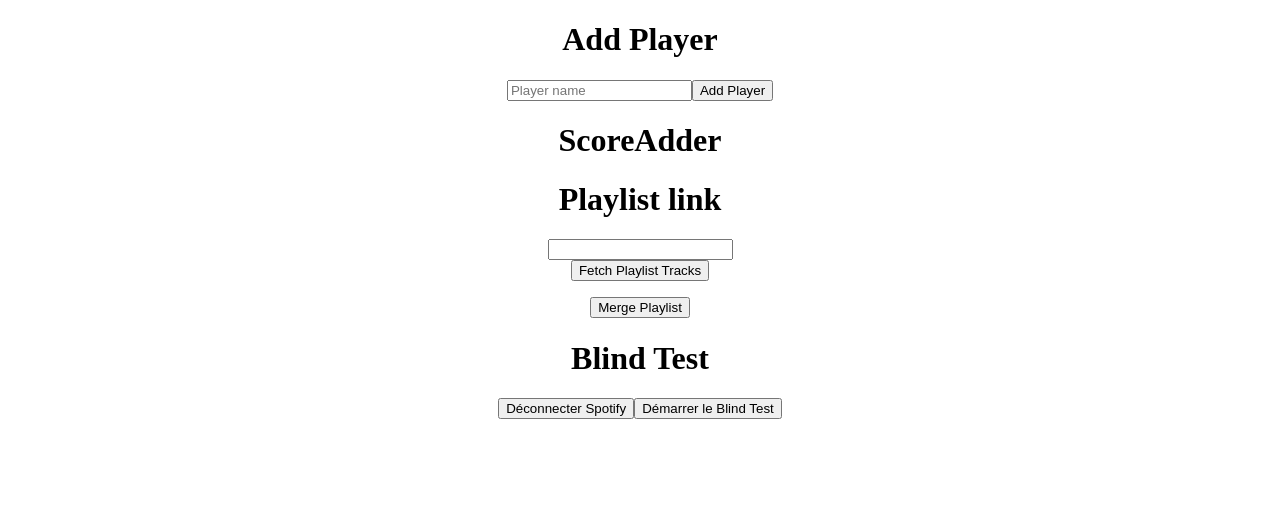
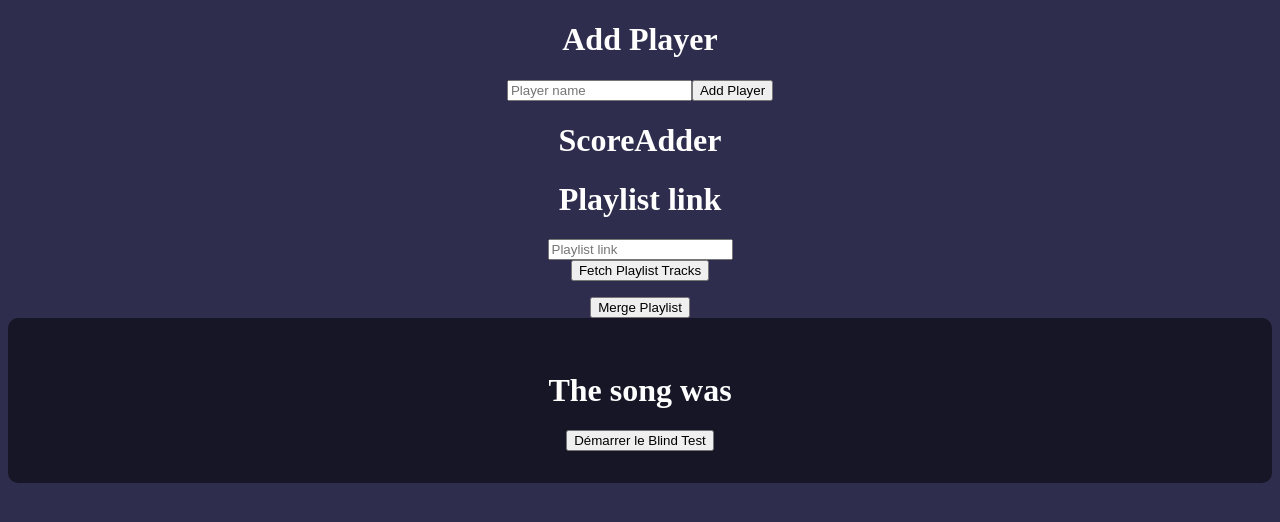
Before and after one commit to ValentinBctt/notreally-blindtest, a React (Create React App) app: page / in a window 1280 px wide. Shown: the top 522 px of the page. Built offline with nearby package versions, Linux system fonts and the light colour scheme; sample sign-in values are in the browser's storage.

Commit message:
design start

```diff
--- a/src/App.css
+++ b/src/App.css
@@ -2,37 +2,27 @@
   text-align: center;
 }
 
-.App-logo {
-  height: 40vmin;
-  pointer-events: none;
+body {
+  background-color: #2E2D4D;
+  height: 100vh;
+
 }
 
-@media (prefers-reduced-motion: no-preference) {
-  .App-logo {
-    animation: App-logo-spin infinite 20s linear;
-  }
-}
-
-.App-header {
-  background-color: #282c34;
-  min-height: 100vh;
-  display: flex;
-  flex-direction: column;
-  align-items: center;
-  justify-content: center;
-  font-size: calc(10px + 2vmin);
+h1 {
   color: white;
 }
 
-.App-link {
-  color: #61dafb;
+p {
+  color: white;
+}
+li {
+  color: white;
+  list-style-type: none;
 }
 
-@keyframes App-logo-spin {
-  from {
-    transform: rotate(0deg);
-  }
-  to {
-    transform: rotate(360deg);
-  }
+.blindtest {
+  background-color: rgba(0, 0, 0, 0.5);
+  border-radius: 10px;
+  backdrop-filter: blur(40px);
+  padding: 2rem;
 }
--- a/src/App.js
+++ b/src/App.js
@@ -8,6 +8,8 @@ import { AddPlayer } from "./AddPlayer";
 import { ScoreAdder } from "./ScoreAdder";
 
 function App() {
+  const [playlistsNames, setPlaylistsNames] = useState([]);
+  const [playlistOwner, setPlaylistOwner] = useState([]);
   const [blindtestReady, setBlindtestReady] = useState([]); // État pour le blindtest
   const [players, setPlayers] = useState([]); // État pour les joueurs
   const [scores, setScores] = useState(players.reduce((acc, player) => {
@@ -39,9 +41,21 @@ function App() {
                 setScores={setScores}
             />
                 {/* Passer setBlindtestReady comme prop */}
-                <PlaylistPicker setBlindtestReady={setBlindtestReady} />
+                <PlaylistPicker
+                setBlindtestReady={setBlindtestReady}
+                playlistsNames={playlistsNames}
+                setPlaylistsNames={setPlaylistsNames}
+                playlistOwner={playlistOwner}
+                setPlaylistOwner={setPlaylistOwner} />
                 {/* Passer blindtestReady comme prop */}
-                <BlindTest blindtestReady={blindtestReady} currentTrackIndex={currentTrackIndex} setCurrentTrackIndex={setCurrentTrackIndex}/>
+                <BlindTest
+                 blindtestReady={blindtestReady}
+                currentTrackIndex={currentTrackIndex}
+                setCurrentTrackIndex={setCurrentTrackIndex}
+                playlistsNames={playlistsNames}
+                setPlaylistsNames={setPlaylistsNames}
+                playlistOwner={playlistOwner}
+                setPlaylistOwner={setPlaylistOwner}/>
               </>
             }
           />
--- a/src/BlindTest.js
+++ b/src/BlindTest.js
@@ -62,7 +62,7 @@ const getTrackDetails = async (trackId, accessToken) => {
   }
 };
 
-export function BlindTest({ blindtestReady, currentTrackIndex, setCurrentTrackIndex }) {
+export function BlindTest({ blindtestReady, currentTrackIndex, setCurrentTrackIndex, playlistsNames, setPlaylistsNames, playlistOwner, setPlaylistOwner }) {
   const [hasStarted, setHasStarted] = useState(false);
   const [player, setPlayer] = useState(null);
   const [isInitialized, setIsInitialized] = useState(false);
@@ -173,31 +173,47 @@ export function BlindTest({ blindtestReady, currentTrackIndex, setCurrentTrackIn
     handlePlay({ deviceId, blindtestReady, currentTrackIndex, accessToken });
   };
 
-  const handleLogout = () => {
-    localStorage.removeItem("spotify_access_token");
-    setAccessToken(null);
-    navigate('/');
-  };
+  useEffect(() => {
+    // Lancer un timer de 30 secondes
+    const timer = setTimeout(() => {
+      handleNext(
+        currentTrackIndex,
+        setCurrentTrackIndex,
+        blindtestReady,
+        deviceId,
+        accessToken
+      );
+    }, 30000);
+
+    // Nettoyer le timer si le composant est démonté ou si le track change
+    return () => clearTimeout(timer);
+  }, [currentTrackIndex, blindtestReady, deviceId, accessToken]);
 
 
   return (
-    <div>
-      <h1>Blind Test</h1>
-      <button onClick={handleLogout}>Déconnecter Spotify</button>
+    <div className="blindtest">
+      <h1>The song was</h1>
+
       {!hasStarted ? (
         <button onClick={handleStart}>Démarrer le Blind Test</button>
       ) : (
         <div>
           {isInitialized ? (
             <div>
-              <button onClick={() => handlePlay({ deviceId, blindtestReady, currentTrackIndex, accessToken })}>Jouer</button>
-              <button onClick={() => handleNext(currentTrackIndex, setCurrentTrackIndex, blindtestReady, deviceId, accessToken)}>Piste suivante</button>
-              <button ref={togglePlayButtonRef}>Toggle Play</button>
+
               {trackDetails ? (
+                  <div className="track-details ">
                 <p>
-                  Piste actuelle : {trackDetails.name || "Inconnue"} par{" "}
+                  <div className="cover">
+                  <img src={trackDetails.album.images[0].url} alt="Album cover" style={{ width: '100px', height: '100px' }} />
+                  </div>
+                  <div classsName="track-info">
+                  {trackDetails.name || "Inconnue"} - {" "}
+                  <br />
                   {trackDetails.artists?.map(artist => artist.name).join(", ") || "Inconnus"}
+                  </div>
                 </p>
+                  </div>
               ) : (
                 <p>Chargement des détails de la piste...</p>
               )}
--- a/src/PlaylistPicker.js
+++ b/src/PlaylistPicker.js
@@ -1,6 +1,6 @@
 import { useState } from "react";
 
-export function PlaylistPicker({ setBlindtestReady, blindtestReady }) {
+export function PlaylistPicker({ setBlindtestReady, blindtestReady, playlistsNames, setPlaylistsNames, playlistOwner, setPlaylistOwner }) {
   let accessToken = null;
   let tokenExpiryTime = null;
 
@@ -110,8 +110,7 @@ export function PlaylistPicker({ setBlindtestReady, blindtestReady }) {
   };
 
   const [playlistLink, setPlaylistLink] = useState("");
-  const [playlistsNames, setPlaylistsNames] = useState([]);
-  const [playlistOwner, setPlaylistOwner] = useState([]);
+
   const [tracks, setTracks] = useState([]);
   const [blindtest, setBlindtest] = useState([]);
 
@@ -176,7 +175,7 @@ export function PlaylistPicker({ setBlindtestReady, blindtestReady }) {
   return (
     <div>
       <h1>Playlist link</h1>
-      <input type="text" value={playlistLink} onChange={handleAddPlaylist} />
+      <input type="text" value={playlistLink} onChange={handleAddPlaylist} placeholder="Playlist link" />
       <div className="list-playlist">
         <button onClick={handleButtonClick}>Fetch Playlist Tracks</button>
         <ul>
```
